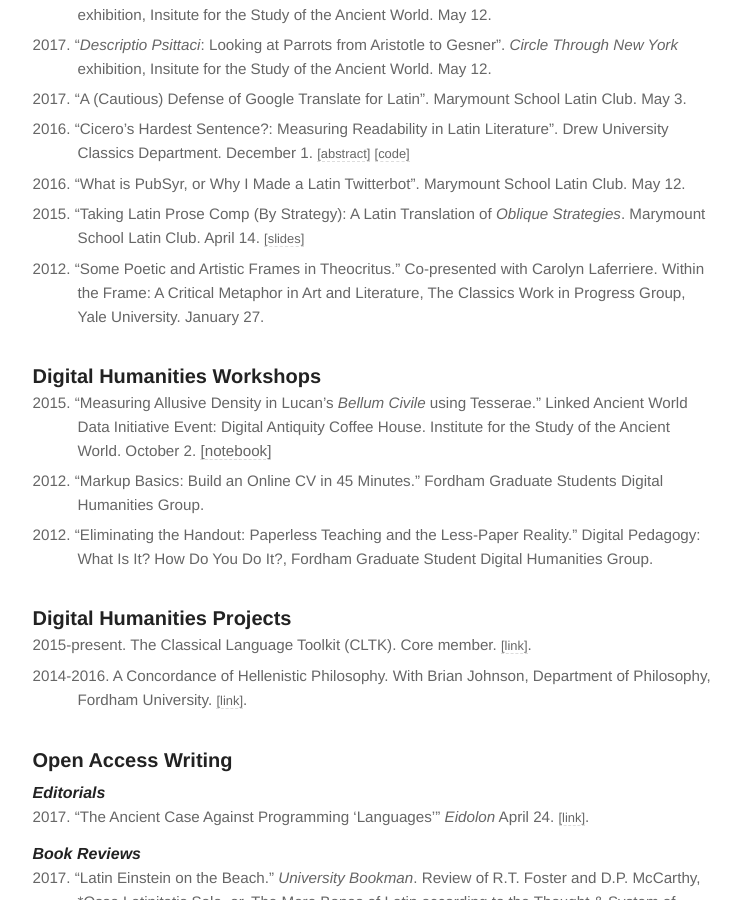
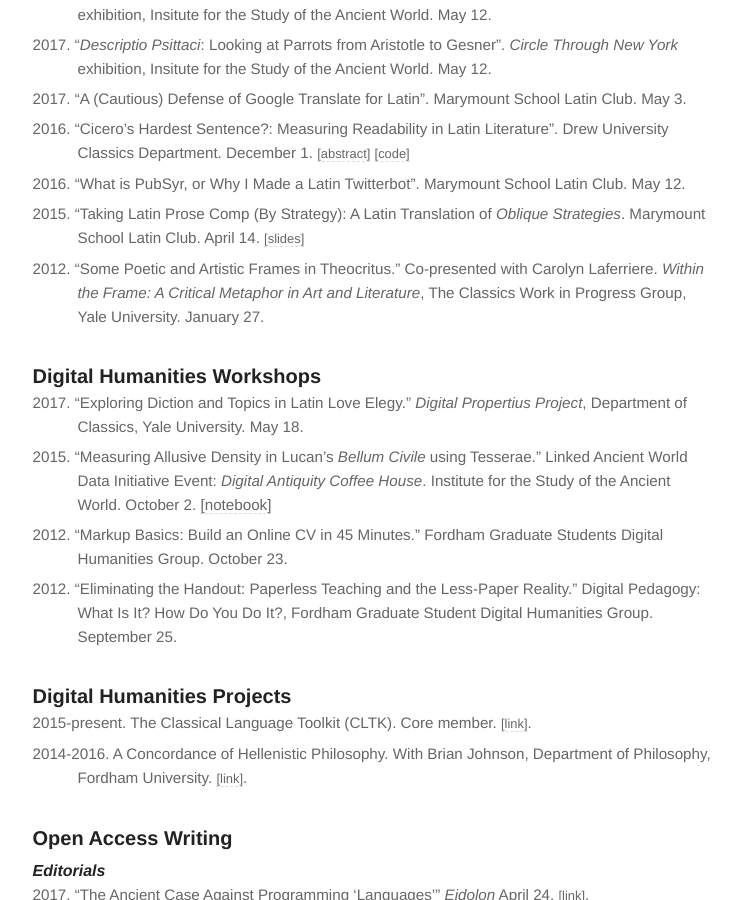
Before and after one commit to diyclassics/diyclassics.github.io, a Jekyll site: the page built from cv.md, in a window 1280 px wide and 900 px high, scrolled down 2712 px. Shown: the whole window, without its empty margins (265-1006 px from the left). Built offline with Jekyll 4.4.1, drawn with Linux system fonts in a browser that asks for light colours.

Commit message:
Update CV

```diff
--- a/cv.md
+++ b/cv.md
@@ -87,13 +87,14 @@
 - 2016\. "Cicero's Hardest Sentence?: Measuring Readability in Latin Literature". Drew University Classics Department. December 1. [[abstract]](../ciceros-hardest-sentence){:.cv-link} [[code]](https://github.com/diyclassics/readability/blob/master/Cicero%20Readability%20Final.ipynb){:.cv-link}
 - 2016\. "What is PubSyr, or Why I Made a Latin Twitterbot". Marymount School Latin Club. May 12.
 - 2015\. "Taking Latin Prose Comp (By Strategy): A Latin Translation of *Oblique Strategies*. Marymount School Latin Club. April 14. [[slides]](../assets/pdfs/taking-latin-prose-comp.pdf){:.cv-link}
-- 2012\. "Some Poetic and Artistic Frames in Theocritus." Co-presented with Carolyn Laferriere. Within the Frame: A Critical Metaphor in Art and Literature, The Classics Work in Progress Group, Yale University. January 27.
+- 2012\. "Some Poetic and Artistic Frames in Theocritus." Co-presented with Carolyn Laferriere. *Within the Frame: A Critical Metaphor in Art and Literature*, The Classics Work in Progress Group, Yale University. January 27.
 
 ### Digital Humanities Workshops
 
-- 2015\. "Measuring Allusive Density in Lucan’s *Bellum Civile* using Tesserae." Linked Ancient World Data Initiative Event: Digital Antiquity Coffee House. Institute for the Study of the Ancient World. October 2. [[notebook]](https://github.com/diyclassics/measuring-allusion/blob/master/code/isaw.ipynb)
-- 2012\. "Markup Basics: Build an Online CV in 45 Minutes." Fordham Graduate Students Digital Humanities Group.
-- 2012\. "Eliminating the Handout: Paperless Teaching and the Less-Paper Reality." Digital Pedagogy: What Is It? How Do You Do It?, Fordham Graduate Student Digital Humanities Group.
+- 2017\. "Exploring Diction and Topics in Latin Love Elegy." *Digital Propertius Project*, Department of Classics, Yale University. May 18.
+- 2015\. "Measuring Allusive Density in Lucan’s *Bellum Civile* using Tesserae." Linked Ancient World Data Initiative Event: *Digital Antiquity Coffee House*. Institute for the Study of the Ancient World. October 2. [[notebook]](https://github.com/diyclassics/measuring-allusion/blob/master/code/isaw.ipynb)
+- 2012\. "Markup Basics: Build an Online CV in 45 Minutes." Fordham Graduate Students Digital Humanities Group. October 23.
+- 2012\. "Eliminating the Handout: Paperless Teaching and the Less-Paper Reality." Digital Pedagogy: What Is It? How Do You Do It?, Fordham Graduate Student Digital Humanities Group. September 25.
 
 ### Digital Humanities Projects
 
```
